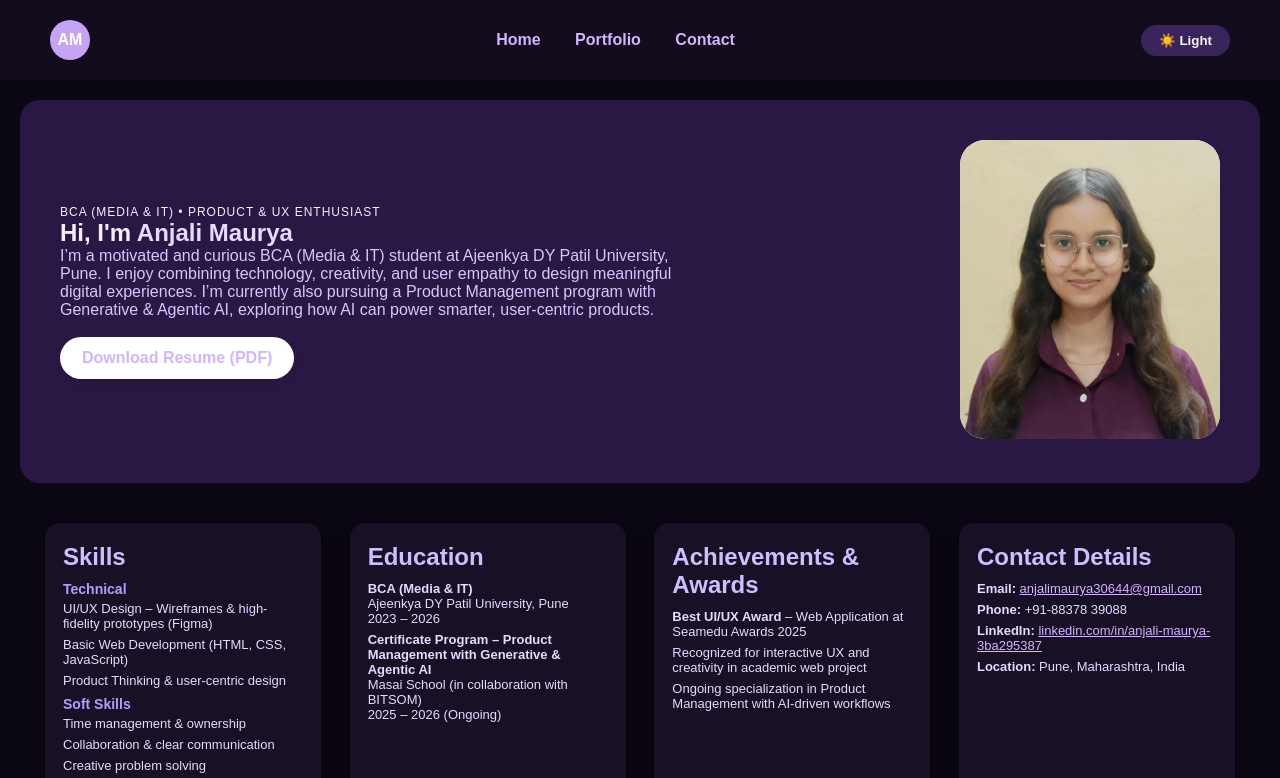
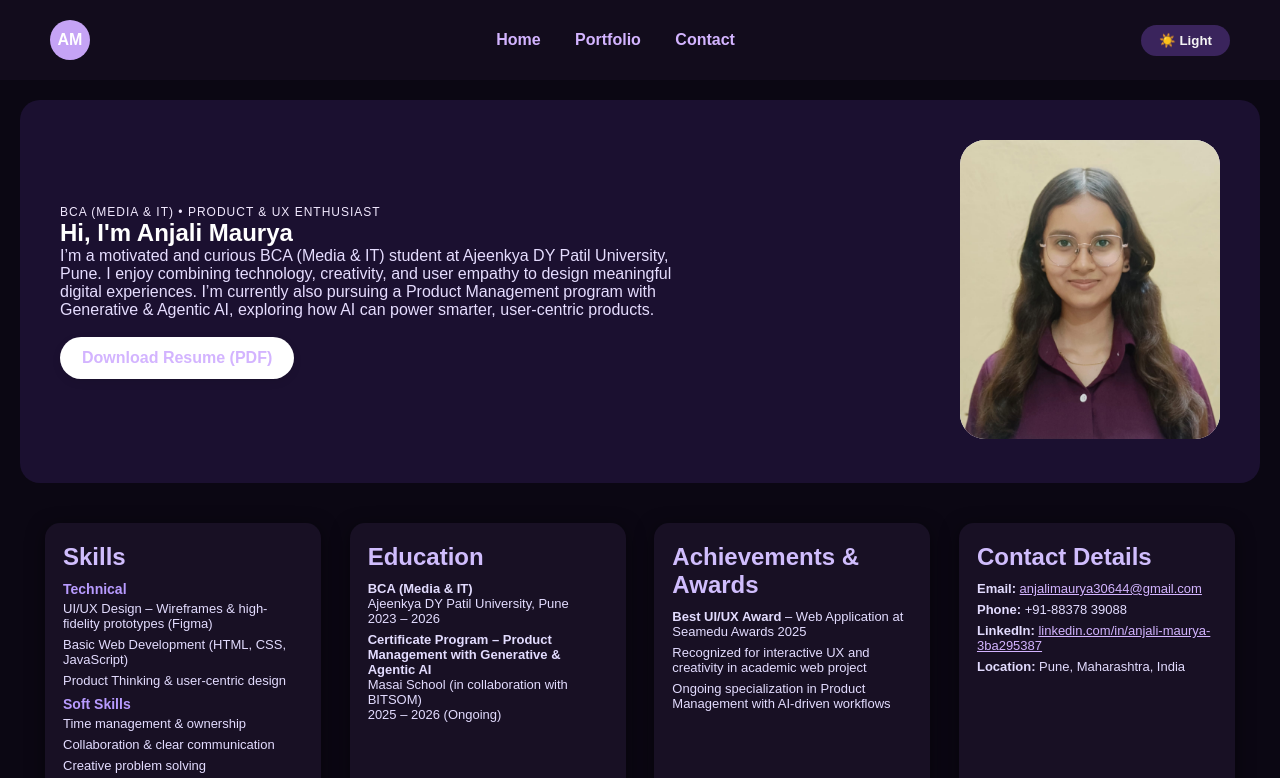
Before and after one commit to AnjaliMaurya30/portfolio, a plain HTML site: page index.html in a window 1280 px wide. Both pictures are taken after a click on the button "🌙 Dark". Shown: the top 778 px of the page. Drawn offline with Linux system fonts and the light colour scheme.

Commit message:
Update style.css

```diff
--- a/style.css
+++ b/style.css
@@ -108,8 +108,7 @@ nav a:hover {
     color: #f6efff;
 }
 
-
-/* 🔆 LIGHT MODE */
+/* 🔆 LIGHT MODE HERO TEXT */
 body:not(.dark) .hero-text h1 {
     color: #3d2660;
 }
@@ -122,17 +121,18 @@ body:not(.dark) .hero-text .bio {
     color: #4b3a80;
 }
 
-/* 🌙 DARK MODE */
-body.dark .hero-text h1 {
-    color: #f5ecff;
-}
-
+/* 🌙 DARK MODE HERO TEXT */
+body.dark .hero-text h1,
 body.dark .hero-text h1 span {
-    color: #e8d9ff;
+    color: #ffffff;
 }
 
 body.dark .hero-text .bio {
-    color: #d4c7ff;
+    color: #e6ddff;
+}
+
+body.dark .tagline {
+    color: #f2e9ff;
 }
 
 .resume-btn {
@@ -348,7 +348,7 @@ body.dark header {
 }
 
 body.dark .hero {
-    background: #2a1844;
+    background: #1b1030;
 }
 
 body.dark .info-box {
```
